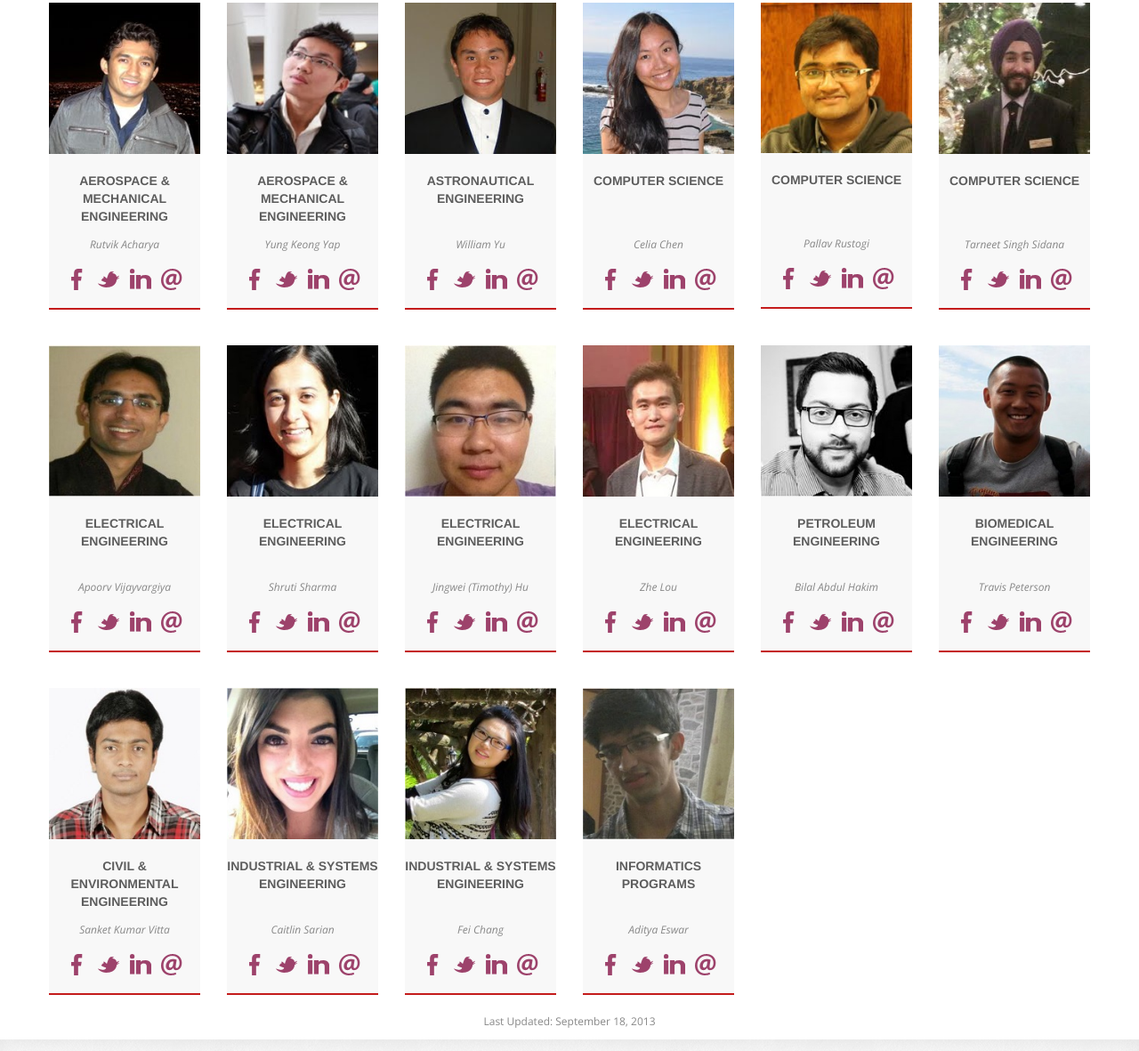
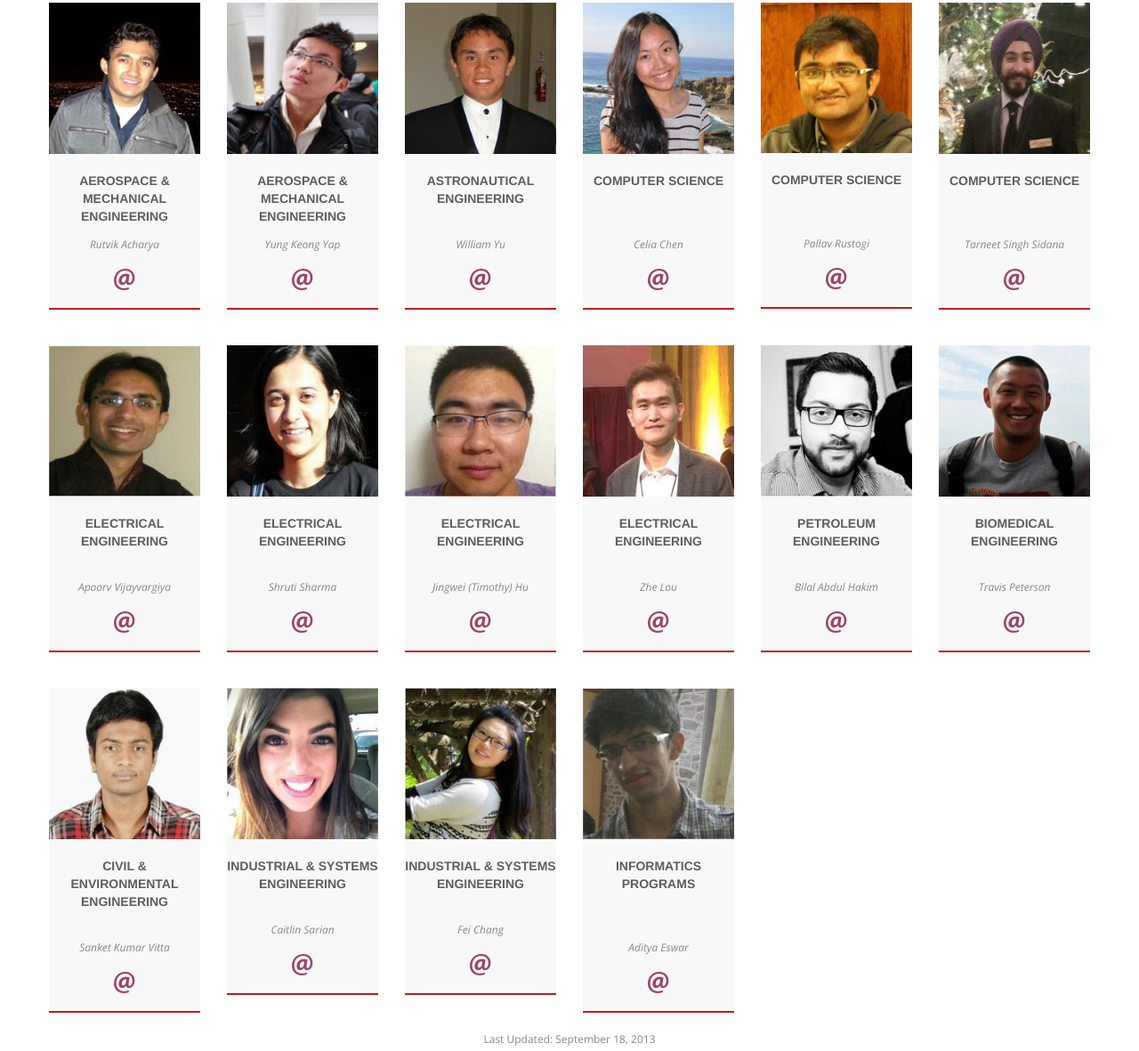
Before and after one commit to nilayparikh13/VGSA, a plain HTML site: page board.html in a window 1280 px wide. Shown: the part 867-2048 px from the top of the page at 89% size. Drawn offline with nearby package versions, Linux system fonts and the light colour scheme; some packages are replaced by stand-ins of ours; a web font is replaced by a local one.

Commit message:
Removed facebook, twitter, linkedin icons

```diff
--- a/board.html
+++ b/board.html
@@ -107,9 +107,9 @@
 					<br>
                     <p>Christina Becerra-Jones</p>
                     <div class="social-links">
-                        <a class="facebook" href=""></a>
+                        <!--<a class="facebook" href=""></a>
                         <a class="twitter" href=""></a>
-                        <a class="linkedin" href=""></a>
+                        <a class="linkedin" href=""></a>-->
                         <a class="email" href="mailto:vgsapres@gmail.com"></a>
                     </div>
                 </div>
@@ -118,9 +118,9 @@
                     <h4>Executive Vice President</h4>
                     <p>Sumeet Dandapat</p>
                     <div class="social-links">
-                        <a class="facebook" href=""></a>
+                        <!--<a class="facebook" href=""></a>
                         <a class="twitter" href=""></a>
-                        <a class="linkedin" href=""></a>
+                        <a class="linkedin" href=""></a>-->
                         <a class="email" href="mailto:vgsasrvp@gmail.com"></a>
                     </div>
                 </div>
@@ -129,9 +129,9 @@
                     <h4>Vice President of Communications</h4>
                     <p>Susan Thomas</p>
                     <div class="social-links">
-                        <a class="facebook" href=""></a>
+                       <!-- <a class="facebook" href=""></a>
                         <a class="twitter" href=""></a>
-                        <a class="linkedin" href=""></a>
+                        <a class="linkedin" href=""></a>-->
                         <a class="email" href="mailto:vgsa.vpcomm@gmail.com"></a>
                     </div>
                 </div>
@@ -140,9 +140,9 @@
                     <h4>Vice President of Finance</h4>
                     <p>Nikhil Handa</p>
                     <div class="social-links">
-                        <a class="facebook" href=""></a>
+                        <!--<a class="facebook" href=""></a>
                         <a class="twitter" href=""></a>
-                        <a class="linkedin" href=""></a>
+                        <a class="linkedin" href=""></a>-->
                         <a class="email" href="mailto:uscgsgfin@gmail.com"></a>
                     </div>
                 </div>
@@ -151,9 +151,9 @@
                     <h4>Vice President of Programs</h4>
                     <p>Cathy Liu</p>
                     <div class="social-links">
-                        <a class="facebook" href=""></a>
+                       <!-- <a class="facebook" href=""></a>
                         <a class="twitter" href=""></a>
-                        <a class="linkedin" href=""></a>
+                        <a class="linkedin" href=""></a>-->
                         <a class="email" href="mailto:vgsa.vpprograms@gmail.com"></a>
                     </div>
                 </div>
@@ -168,9 +168,9 @@
                     <h4>Aerospace & Mechanical Engineering</h4>
                     <p>Rutvik Acharya</p>
                     <div class="social-links">
-                        <a class="facebook" href=""></a>
+                       <!-- <a class="facebook" href=""></a>
                         <a class="twitter" href=""></a>
-                        <a class="linkedin" href=""></a>
+                        <a class="linkedin" href=""></a>-->
                         <a class="email" href="mailto:racharya@usc.edu"></a>
                     </div>
                 </div>
@@ -179,9 +179,9 @@
                     <h4>Aerospace & Mechanical Engineering</h4>
                     <p>Yung Keong Yap</p>
                     <div class="social-links">
-                        <a class="facebook" href=""></a>
+                       <!-- <a class="facebook" href=""></a>
                         <a class="twitter" href=""></a>
-                        <a class="linkedin" href=""></a>
+                        <a class="linkedin" href=""></a>-->
                         <a class="email" href="mailto:yyap@usc.edu"></a>
                     </div>
                 </div>
@@ -191,9 +191,9 @@
 					<br>
                     <p>William Yu</p>
                     <div class="social-links">
-                        <a class="facebook" href=""></a>
+                       <!-- <a class="facebook" href=""></a>
                         <a class="twitter" href=""></a>
-                        <a class="linkedin" href=""></a>
+                        <a class="linkedin" href=""></a>-->
                         <a class="email" href="mailto:willyu28@gmail.com"></a>
                     </div>
                 </div>
@@ -203,9 +203,9 @@
 					<br><br>
                     <p>Celia Chen</p>
                     <div class="social-links">
-                        <a class="facebook" href=""></a>
+                      <!--  <a class="facebook" href=""></a>
                         <a class="twitter" href=""></a>
-                        <a class="linkedin" href=""></a>
+                        <a class="linkedin" href=""></a>-->
                         <a class="email" href="mailto:qianqiac@usc.edu"></a>
                     </div>
                 </div>
@@ -215,9 +215,9 @@
 					<br><br>
                     <p>Pallav Rustogi</p>
                     <div class="social-links">
-                        <a class="facebook" href=""></a>
+                       <!-- <a class="facebook" href=""></a>
                         <a class="twitter" href=""></a>
-                        <a class="linkedin" href=""></a>
+                        <a class="linkedin" href=""></a>-->
                         <a class="email" href="mailto:rustogi@usc.edu"></a>
                     </div>
                 </div>
@@ -227,9 +227,9 @@
 					<br><br>
                     <p>Tarneet Singh Sidana</p>
                     <div class="social-links">
-                        <a class="facebook" href=""></a>
+                        <!--<a class="facebook" href=""></a>
                         <a class="twitter" href=""></a>
-                        <a class="linkedin" href=""></a>
+                        <a class="linkedin" href=""></a>-->
                         <a class="email" href="mailto:sidana@usc.edu"></a>
                     </div>
                 </div>
@@ -239,9 +239,9 @@
 					<br>
                     <p>Apoorv Vijayvargiya</p>
                     <div class="social-links">
-                        <a class="facebook" href=""></a>
+                       <!-- <a class="facebook" href=""></a>
                         <a class="twitter" href=""></a>
-                        <a class="linkedin" href=""></a>
+                        <a class="linkedin" href=""></a>-->
                         <a class="email" href="mailto:avijayva@usc.edu"></a>
                     </div>
                 </div>
@@ -251,9 +251,9 @@
 					<br>
                     <p>Shruti Sharma</p>
                     <div class="social-links">
-                        <a class="facebook" href=""></a>
+                       <!-- <a class="facebook" href=""></a>
                         <a class="twitter" href=""></a>
-                        <a class="linkedin" href=""></a>
+                        <a class="linkedin" href=""></a>-->
                         <a class="email" href="mailto:shrutis@usc.edu"></a>
                     </div>
                 </div>
@@ -263,9 +263,9 @@
 					<br>
                     <p>Jingwei (Timothy) Hu</p>
                     <div class="social-links">
-                        <a class="facebook" href=""></a>
+                        <!--<a class="facebook" href=""></a>
                         <a class="twitter" href=""></a>
-                        <a class="linkedin" href=""></a>
+                        <a class="linkedin" href=""></a>-->
                         <a class="email" href="mailto:jingweih@usc.edu"></a>
                     </div>
                 </div>
@@ -275,9 +275,9 @@
 					<br>
                     <p>Zhe Lou</p>
                     <div class="social-links">
-                        <a class="facebook" href=""></a>
+                       <!-- <a class="facebook" href=""></a>
                         <a class="twitter" href=""></a>
-                        <a class="linkedin" href=""></a>
+                        <a class="linkedin" href=""></a>-->
                         <a class="email" href="mailto:zhelou@usc.edu"></a>
                     </div>
                 </div>
@@ -287,9 +287,9 @@
 					<br>
                     <p>Bilal Abdul Hakim</p>
                     <div class="social-links">
-                        <a class="facebook" href=""></a>
+                       <!-- <a class="facebook" href=""></a>
                         <a class="twitter" href=""></a>
-                        <a class="linkedin" href=""></a>
+                        <a class="linkedin" href=""></a>-->
                         <a class="email" href="mailto:bilalabh@usc.edu"></a>
                     </div>
                 </div>
@@ -299,21 +299,21 @@
 					<br>
                     <p>Travis Peterson</p>
                     <div class="social-links">
-                        <a class="facebook" href=""></a>
+                       <!-- <a class="facebook" href=""></a>
                         <a class="twitter" href=""></a>
-                        <a class="linkedin" href=""></a>
+                        <a class="linkedin" href=""></a>-->
                         <a class="email" href="mailto:travispe@usc.edu"></a>
                     </div>
                 </div>
 				<div class="team-text span2">
                     <img src="assets/img/team/Sanket Kumar Vitta.JPG" alt="">
                     <h4>Civil & Environmental Engineering</h4>
-
+					<br>
                     <p>Sanket Kumar Vitta</p>
                     <div class="social-links">
-                        <a class="facebook" href=""></a>
+                       <!-- <a class="facebook" href=""></a>
                         <a class="twitter" href=""></a>
-                        <a class="linkedin" href=""></a>
+                        <a class="linkedin" href=""></a>-->
                         <a class="email" href="mailto:vitta@usc.edu"></a>
                     </div>
                 </div>
@@ -323,9 +323,9 @@
 					<br>
                     <p>Caitlin Sarian</p>
                     <div class="social-links">
-                        <a class="facebook" href=""></a>
+                        <!--<a class="facebook" href=""></a>
                         <a class="twitter" href=""></a>
-                        <a class="linkedin" href=""></a>
+                        <a class="linkedin" href=""></a>-->
                         <a class="email" href="mailto:csarian@usc.edu"></a>
                     </div>
                 </div>
@@ -335,21 +335,21 @@
 					<br>
                     <p>Fei Chang</p>
                     <div class="social-links">
-                        <a class="facebook" href=""></a>
+                        <!--<a class="facebook" href=""></a>
                         <a class="twitter" href=""></a>
-                        <a class="linkedin" href=""></a>
+                        <a class="linkedin" href=""></a>-->
                         <a class="email" href="mailto:feichang@usc.edu"></a>
                     </div>
                 </div>
 				<div class="team-text span2">
                     <img src="assets/img/team/Aditya Eswar.JPG" alt="">
                     <h4>Informatics Programs</h4>
-					<br>
+					<br><br>
                     <p>Aditya Eswar</p>
                     <div class="social-links">
-                        <a class="facebook" href=""></a>
+                       <!-- <a class="facebook" href=""></a>
                         <a class="twitter" href=""></a>
-                        <a class="linkedin" href=""></a>
+                        <a class="linkedin" href=""></a>-->
                         <a class="email" href="mailto:eswar@usc.edu"></a>
                     </div>
                 </div>
```
